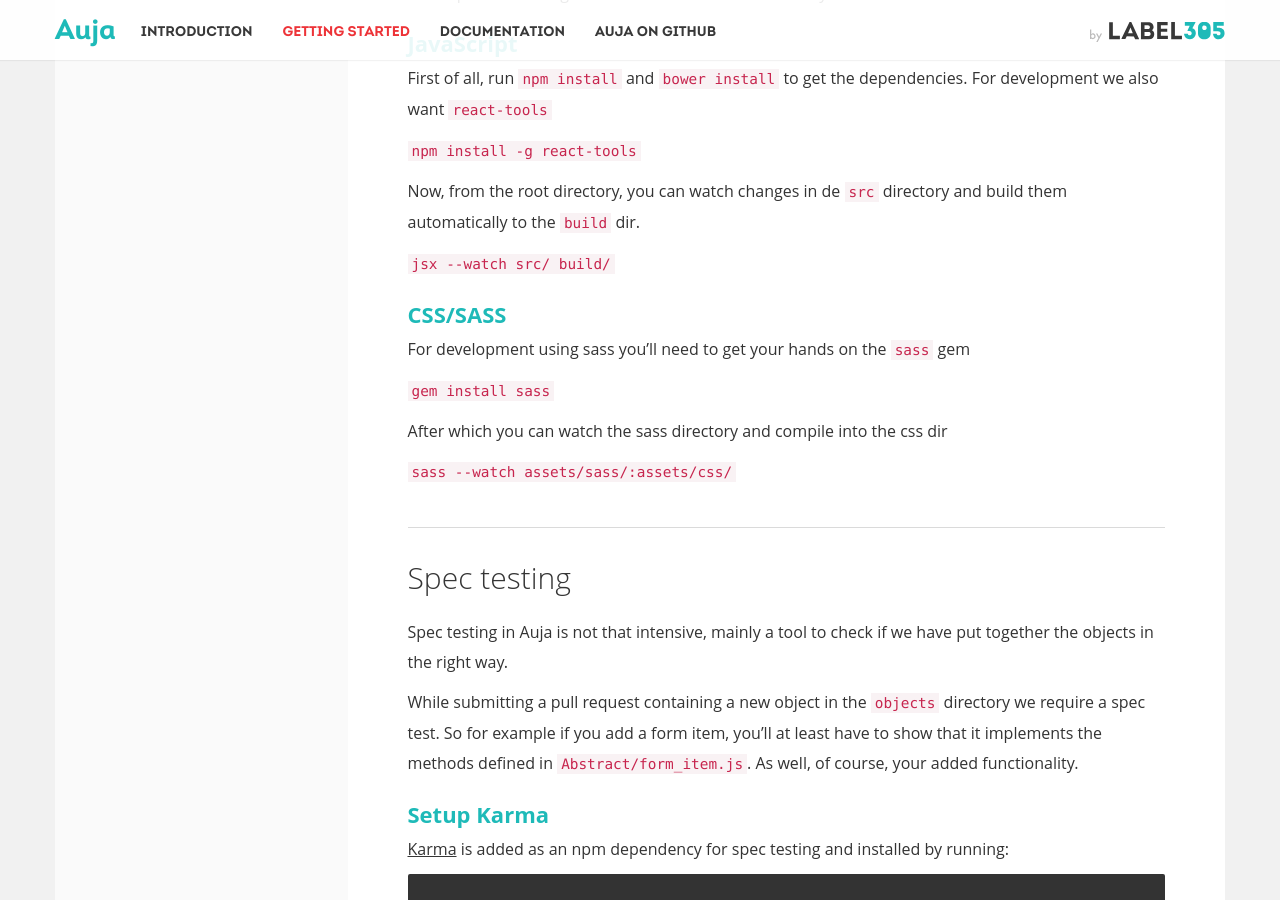
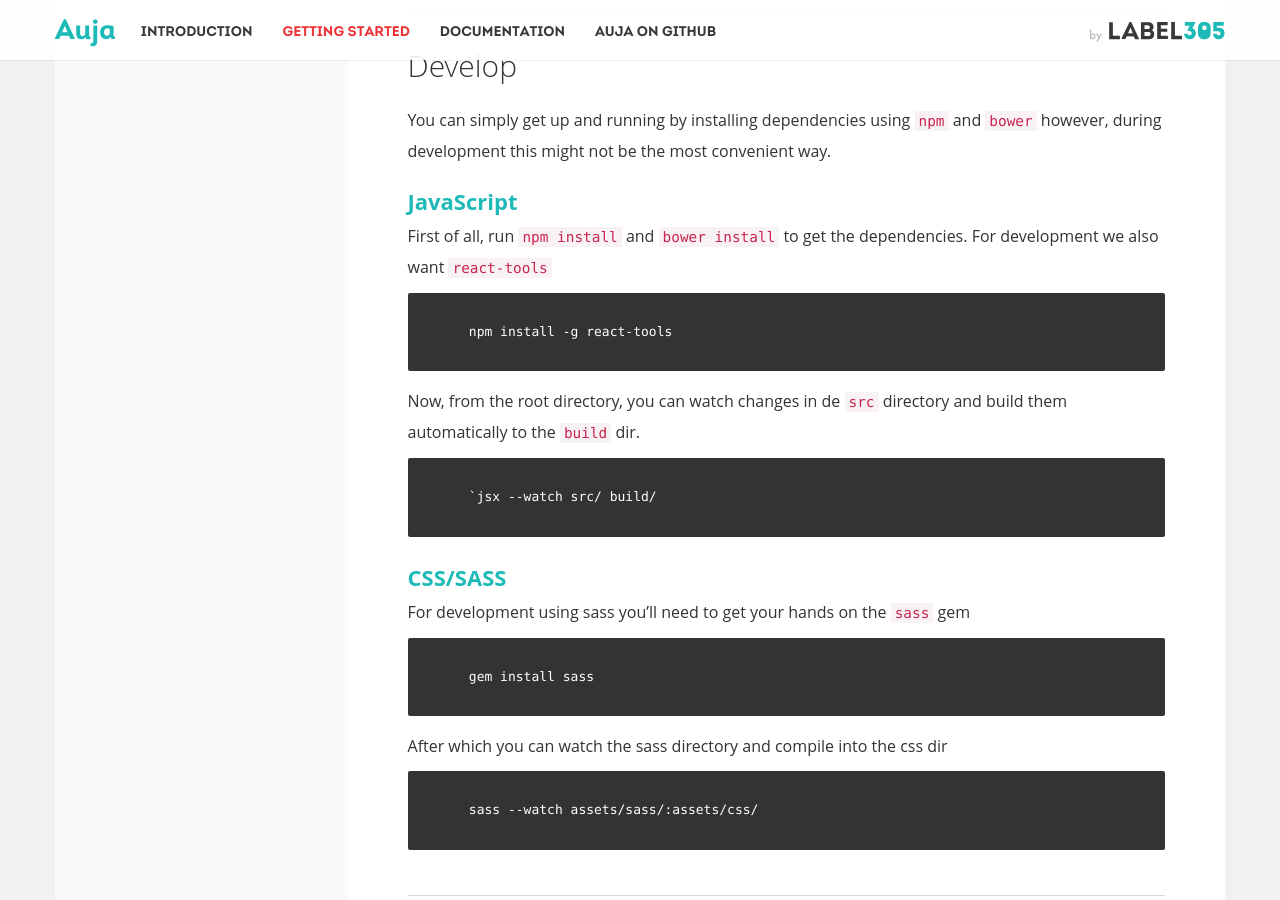
Before and after one commit to Label305/Auja, a Jekyll site: the page built from getting_started/index.md, in a window 1280 px wide and 900 px high, scrolled down 1743 px. Built offline with Jekyll 4.4.1, drawn with Linux system fonts in a browser that asks for light colours; nearby versions of some CDN libraries; a style sheet for code colours, icons or effects is not loaded.

```diff
--- a/getting_started/index.md
+++ b/getting_started/index.md
@@ -31,17 +31,17 @@ After cloning the [Auja repository](https://github.com/Label305/Auja) you will f
 
 Start using [Bower](http://bower.io/) by running:
 
-`bower install`
+        bower install
 
 For testing and maintenance we'll be using [npm](https://www.npmjs.org/) you can install those dependencies using:
 
-`npm install`
+        npm install
 
 Now RequireJS, Fluxxor, React and other dependencies should have been downloaded to the `bower_components` and `node_modules` directories and we can
 continue to compile the JSX and SASS files. You can do this using [Grunt](http://gruntjs.com/). If you don't have Grunt
 installed you can get your hands on the CLI with
 
-`npm install -g grunt-cli`
+        npm install -g grunt-cli
 
 To compile the files simply run `grunt` from the repository root.
 
@@ -59,22 +59,22 @@ this might not be the most convenient way.
 
 First of all, run `npm install` and `bower install` to get the dependencies. For development we also want `react-tools`
 
-`npm install -g react-tools`
+        npm install -g react-tools
 
 Now, from the root directory, you can watch changes in de `src` directory and build them automatically to the `build` dir.
 
-`jsx --watch src/ build/`
+        `jsx --watch src/ build/
 
 
 ### CSS/SASS
 
 For development using sass you'll need to get your hands on the `sass` gem
 
-`gem install sass`
+        gem install sass
 
 After which you can watch the sass directory and compile into the css dir
 
-`sass --watch assets/sass/:assets/css/`
+        sass --watch assets/sass/:assets/css/
 
 Spec testing
 -----
```
